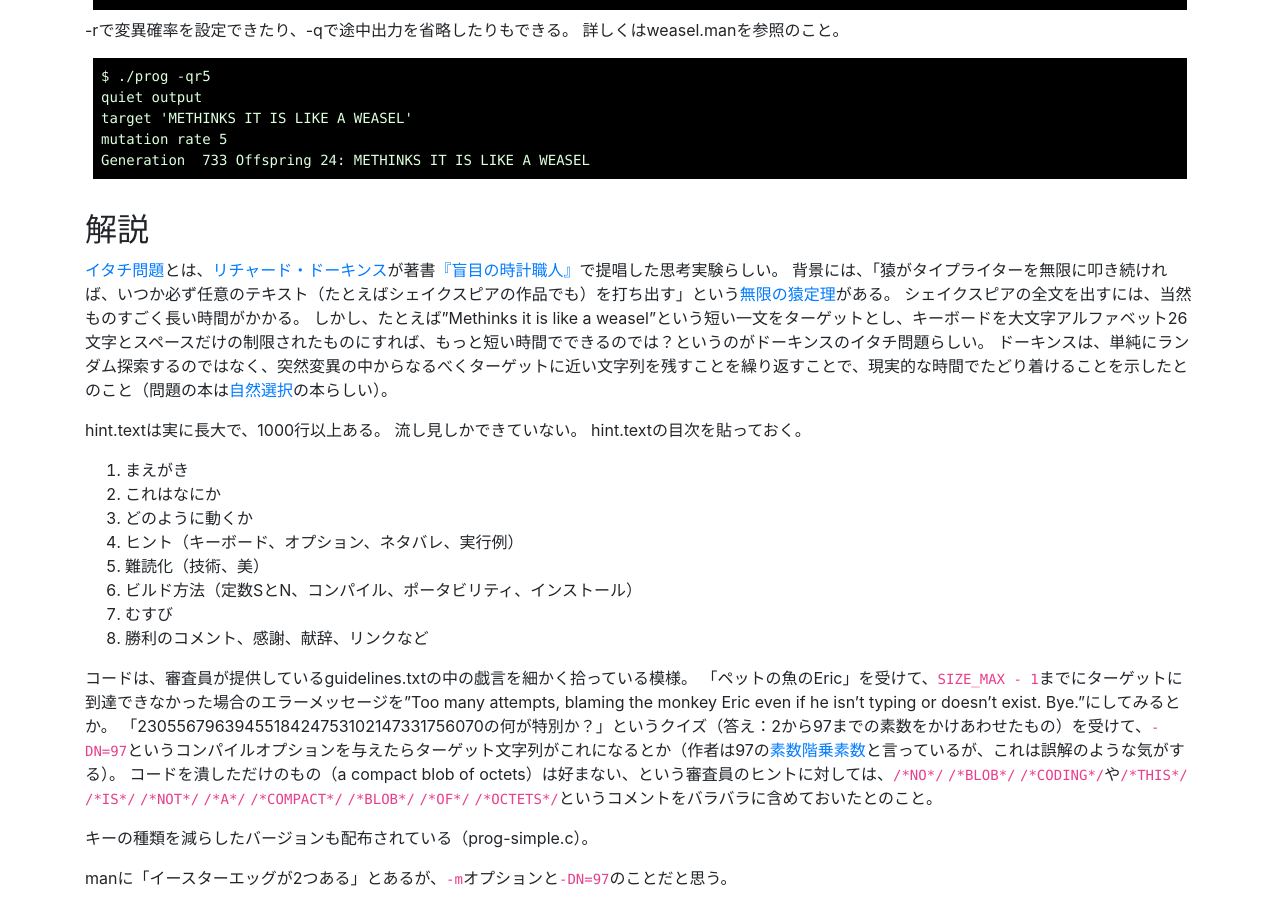
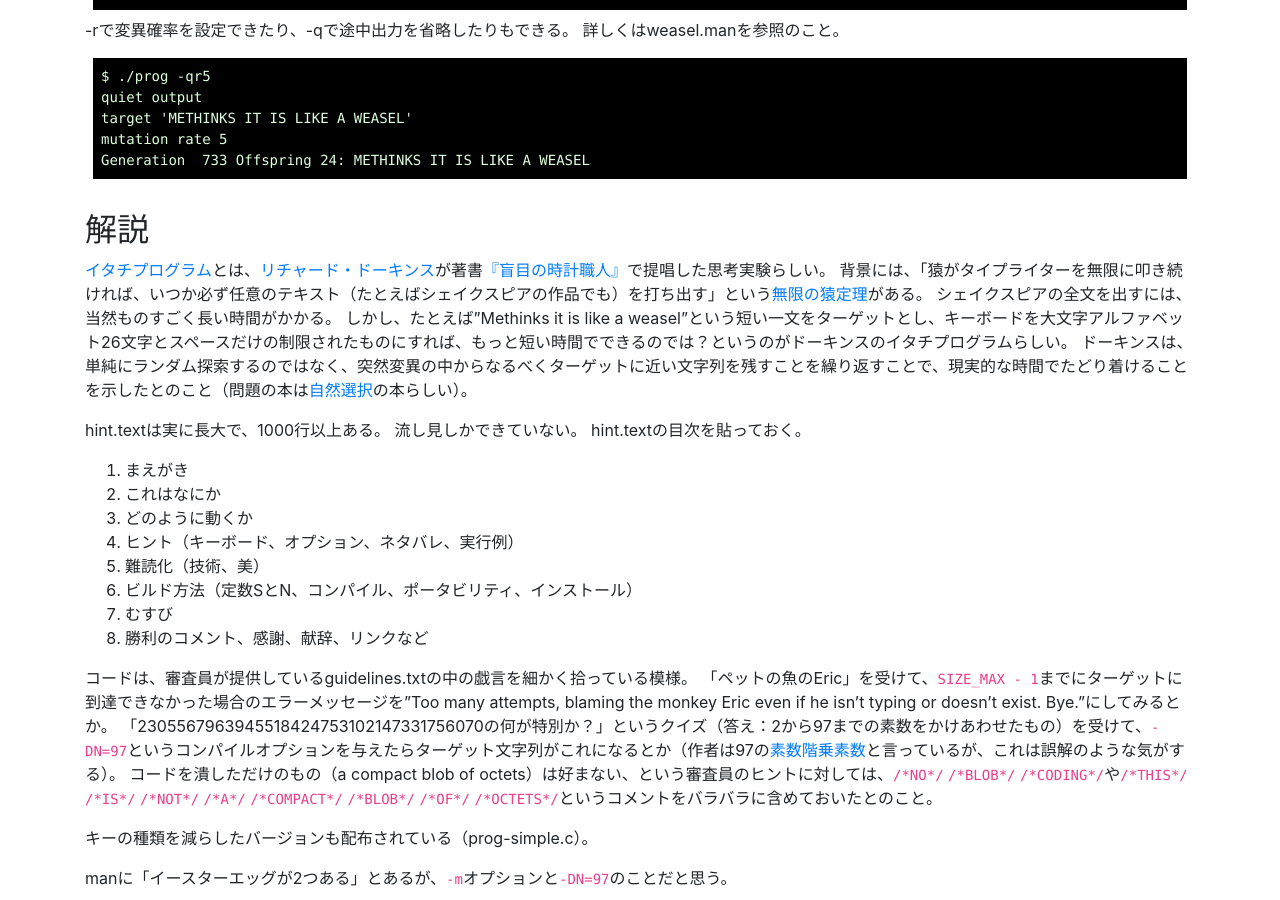
Before and after one commit to mame/ioccc-ja-spoilers, a Jekyll site: the page built from 2018/ferguson.md, in a window 1280 px wide and 900 px high, scrolled down 4640 px. Built offline with Jekyll 4.4.1, drawn with Linux system fonts in a browser that asks for light colours; nearby versions of some CDN libraries.

Commit message:
Fix the mistranslation of "Weasel program"

```diff
--- a/2018/ferguson.md
+++ b/2018/ferguson.md
@@ -11,7 +11,7 @@ award_ja: "イタチの言葉の最高の使い方"
 
 ## 動作
 
-[イタチ問題](https://en.wikipedia.org/wiki/Weasel_program)のプログラム。
+[イタチプログラム](https://en.wikipedia.org/wiki/Weasel_program)のプログラム。
 
 "METHINKS IT IS LIKE A WEASEL"という文字列になるまで突然変異を繰り返す。
 
@@ -229,10 +229,10 @@ Generation  733 Offspring 24: METHINKS IT IS LIKE A WEASEL
 
 ## 解説
 
-[イタチ問題](https://en.wikipedia.org/wiki/Weasel_program)とは、[リチャード・ドーキンス](https://ja.wikipedia.org/wiki/%E3%83%AA%E3%83%81%E3%83%A3%E3%83%BC%E3%83%89%E3%83%BB%E3%83%89%E3%83%BC%E3%82%AD%E3%83%B3%E3%82%B9)が著書[『盲目の時計職人』](https://ja.wikipedia.org/wiki/%E7%9B%B2%E7%9B%AE%E3%81%AE%E6%99%82%E8%A8%88%E8%81%B7%E4%BA%BA)で提唱した思考実験らしい。
+[イタチプログラム](https://en.wikipedia.org/wiki/Weasel_program)とは、[リチャード・ドーキンス](https://ja.wikipedia.org/wiki/%E3%83%AA%E3%83%81%E3%83%A3%E3%83%BC%E3%83%89%E3%83%BB%E3%83%89%E3%83%BC%E3%82%AD%E3%83%B3%E3%82%B9)が著書[『盲目の時計職人』](https://ja.wikipedia.org/wiki/%E7%9B%B2%E7%9B%AE%E3%81%AE%E6%99%82%E8%A8%88%E8%81%B7%E4%BA%BA)で提唱した思考実験らしい。
 背景には、「猿がタイプライターを無限に叩き続ければ、いつか必ず任意のテキスト（たとえばシェイクスピアの作品でも）を打ち出す」という[無限の猿定理](https://ja.wikipedia.org/wiki/%E7%84%A1%E9%99%90%E3%81%AE%E7%8C%BF%E5%AE%9A%E7%90%86)がある。
 シェイクスピアの全文を出すには、当然ものすごく長い時間がかかる。
-しかし、たとえば"Methinks it is like a weasel"という短い一文をターゲットとし、キーボードを大文字アルファベット26文字とスペースだけの制限されたものにすれば、もっと短い時間でできるのでは？というのがドーキンスのイタチ問題らしい。
+しかし、たとえば"Methinks it is like a weasel"という短い一文をターゲットとし、キーボードを大文字アルファベット26文字とスペースだけの制限されたものにすれば、もっと短い時間でできるのでは？というのがドーキンスのイタチプログラムらしい。
 ドーキンスは、単純にランダム探索するのではなく、突然変異の中からなるべくターゲットに近い文字列を残すことを繰り返すことで、現実的な時間でたどり着けることを示したとのこと（問題の本は[自然選択](https://ja.wikipedia.org/wiki/%E8%87%AA%E7%84%B6%E9%81%B8%E6%8A%9E%E8%AA%AC)の本らしい）。
 
 hint.textは実に長大で、1000行以上ある。
```
